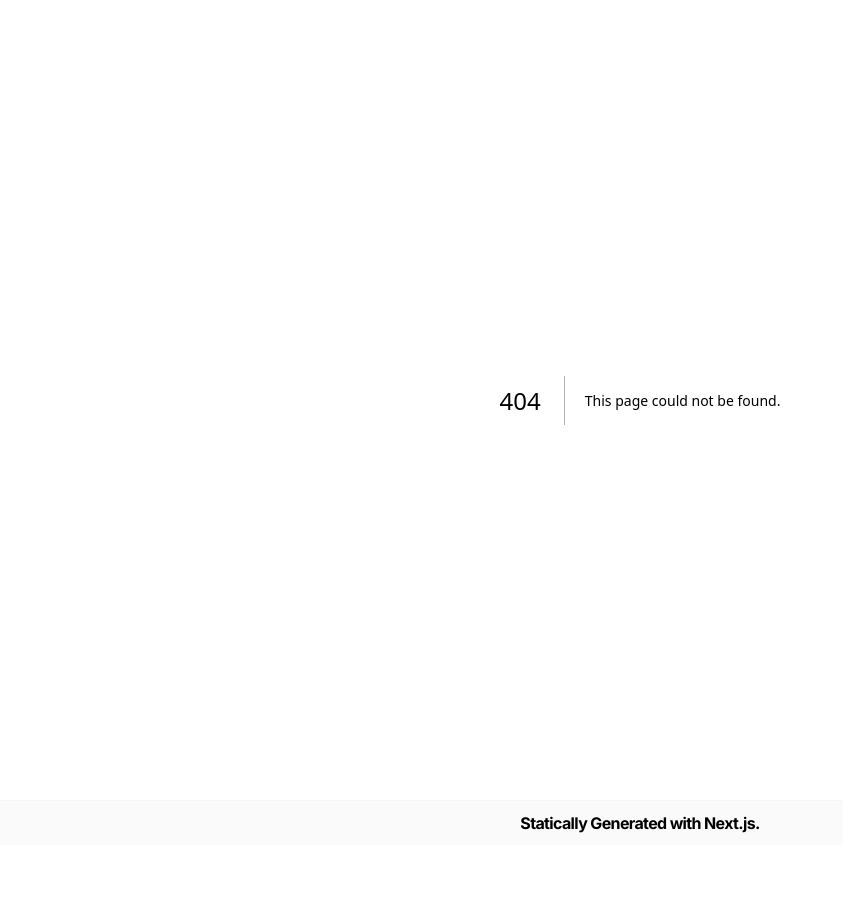
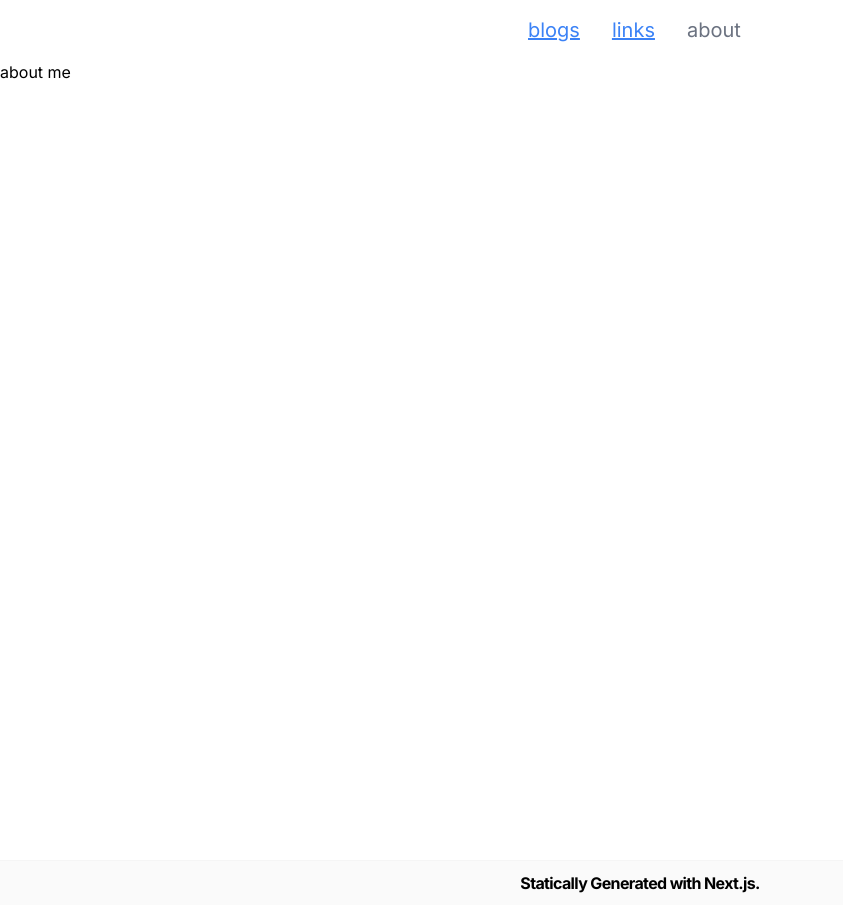
Before and after one commit to MilkyGreen/blog-app, a Next.js app: page /about in a window 1280 px wide. Before the commit this address had no page. Shown: the whole page, without its empty margins (0-843 px from the left). Before the commit the page ends 845 px from the top, so only its background shows below. Built offline with nearby package versions, Linux system fonts and the light colour scheme.

Commit message:
add top navigation bar

```diff
--- a/package.json
+++ b/package.json
@@ -6,11 +6,14 @@
     "start": "next start -p 8080"
   },
   "dependencies": {
+    "@ant-design/icons": "^5.3.0",
     "@mdx-js/loader": "^3.0.0",
     "@mdx-js/react": "^3.0.0",
     "@next/mdx": "^14.1.0",
     "@types/mdx": "^2.0.11",
+    "antd": "^5.14.1",
     "classnames": "^2.5.1",
+    "clsx": "^2.1.0",
     "date-fns": "^3.3.1",
     "gray-matter": "^4.0.3",
     "highlight": "^0.2.4",
--- a/src/app/_components/intro.tsx
+++ b/src/app/_components/intro.tsx
@@ -3,7 +3,7 @@ import { CMS_NAME } from "@/lib/constants";
 export function Intro() {
   return (
     <section className="flex-col md:flex-row flex mt-16 mb-16 md:mb-12 items-center justify-center">
-      <h1 className="text-2xl md:text-4xl font-bold tracking-tighter leading-tight md:pr-4 text-center">
+      <h1 className="text-xl md:text-2xl font-bold tracking-tighter leading-tight md:pr-4 text-center">
         Li Yunmeng's Blog.
       </h1>
       {/* <h4 className="text-center md:text-left text-lg mt-5 md:pl-8">
--- /dev/null
+++ b/src/app/_components/navigation.tsx
@@ -0,0 +1,50 @@
+'use client';
+
+import React from 'react';
+import Link from 'next/link';
+import { usePathname } from 'next/navigation';
+import clsx from 'clsx';
+
+
+const items = [
+  {
+    label: 'blogs',
+    key: 'blogs',
+    href: '/',
+  },
+  {
+    label: 'links',
+    key: 'links',
+    href: '/links',
+  },
+  {
+    label: 'about',
+    key: 'about',
+    href: '/about',
+  },
+];
+
+
+
+export default function Topnav() {
+  const pathname = usePathname();
+  return (
+    <div className='flex justify-center items-center m-4 '>
+      <div className='w-64'>
+      {
+        items.map((i) => {
+          return (
+            <Link
+            className={clsx(
+              'm-4 text-blue-500 hover:text-gray-500 text-xl underline',
+              {
+                'text-gray-500 no-underline': pathname === i.href,
+              },
+            )}
+             key={i.key} href={i.href}>{i.label}</Link>
+          );
+        })}
+        </div>
+    </div>
+  );
+}
--- /dev/null
+++ b/src/app/about/page.tsx
@@ -0,0 +1,6 @@
+
+export default function Index() {
+    return (
+        <h1>about me</h1>
+      );
+  }
--- a/src/app/layout.tsx
+++ b/src/app/layout.tsx
@@ -1,4 +1,5 @@
 import Footer from "@/app/_components/footer";
+import Topnav from "@/app/_components/navigation";
 import { CMS_NAME, HOME_OG_IMAGE_URL } from "@/lib/constants";
 import type { Metadata } from "next";
 import { Inter } from "next/font/google";
@@ -8,7 +9,7 @@ import "./globals.css";
 const inter = Inter({ subsets: ["latin"] });
 
 export const metadata: Metadata = {
-  title: `Next.js Blog Example with ${CMS_NAME}`,
+  title: `liyunmeng's blog`,
   description: `A statically generated blog example using Next.js and ${CMS_NAME}.`,
   openGraph: {
     images: [HOME_OG_IMAGE_URL],
@@ -56,6 +57,7 @@ export default function RootLayout({
         <link rel="alternate" type="application/rss+xml" href="/feed.xml" />
       </head>
       <body className={inter.className}>
+        <Topnav />
         <div className="min-h-screen">{children}</div>
         <Footer />
       </body>
--- a/src/app/page.tsx
+++ b/src/app/page.tsx
@@ -6,10 +6,6 @@ import { getAllPosts } from "../lib/api";
 
 export default function Index() {
   const allPosts = getAllPosts();
-
-  const heroPost = allPosts[0];
-
-  const morePosts = allPosts.slice(1);
 
   return (
     <main>
```
Also changed, not shown: 2 other files (tests, documents, lock files or other folders).
